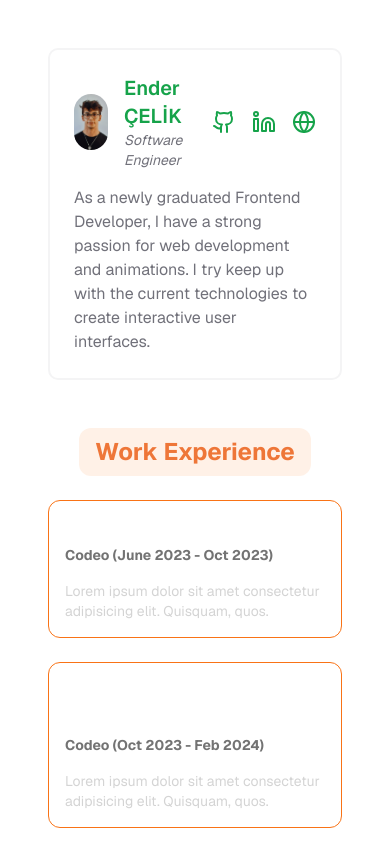
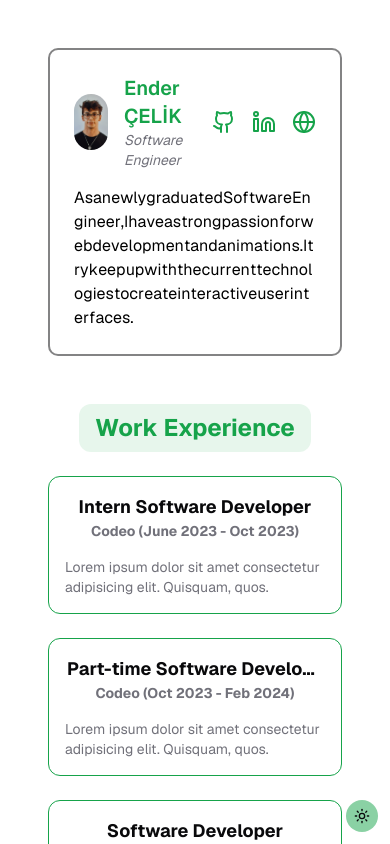
Before and after one commit to EnderCelik0/portfolio, a React (Vite) app: page / in a window 390 px wide. Shown: the top 844 px of the page. Built offline with nearby package versions, Linux system fonts and the light colour scheme.

Commit message:
added animated text comp and fix the coloring in work experience section

```diff
--- a/package.json
+++ b/package.json
@@ -5,7 +5,7 @@
   "type": "module",
   "scripts": {
     "dev": "vite",
-    "build": "tsc -b && vite build",
+    "build": "vite build",
     "lint": "eslint .",
     "preview": "vite preview"
   },
--- a/src/App.tsx
+++ b/src/App.tsx
@@ -1,6 +1,7 @@
 import AboutMe from "./components/AboutMe";
 import { ExpandableCardDemo } from "./components/expandable-cards";
 import { ThemeProvider } from "./components/theme-provider";
+import { ThemeToggle } from "./components/ui/theme-toggle";
 import WorkExperience from "./components/WorkExperience";
 
 function App() {
@@ -10,7 +11,8 @@ function App() {
   return (
     <ThemeProvider defaultTheme="dark" storageKey="vite-ui-theme">
       <div className="min-h-screen bg-background p-12 selection:bg-primary selection:text-background">
-        <div className="mx-auto flex max-w-screen-xl flex-col gap-12 font-geist">
+        <div className="mx-auto flex max-w-screen-lg flex-col gap-12 font-geist">
+          <ThemeToggle />
           <AboutMe />
           <WorkExperience />
           <ExpandableCardDemo />
--- a/src/components/AboutMe.tsx
+++ b/src/components/AboutMe.tsx
@@ -1,15 +1,19 @@
 import { Github, Globe, Linkedin } from "lucide-react";
-import { aboutMe } from "../content/about-me";
+import { motion } from "framer-motion";
+import { aboutMe } from "../content/about-me.js";
 import {
   Tooltip,
   TooltipContent,
   TooltipProvider,
   TooltipTrigger,
 } from "@/components/ui/tooltip";
+import AnimatedText from "./ui/animated-text.js";
 
 export default function AboutMe() {
+  const aboutMeText = aboutMe.description.split("");
+
   return (
-    <section className="rounded-md border-2 border-secondary p-6">
+    <section className="rounded-md border-2 border-foreground/50 p-6">
       <div className="flex flex-col gap-4">
         <div className="flex items-center justify-between gap-4">
           <div className="flex items-center gap-4">
@@ -29,41 +33,55 @@ export default function AboutMe() {
               </p>
             </div>
           </div>
-          <div className="flex gap-4">
+          <div className="group flex gap-4">
+            <TooltipProvider delayDuration={0}>
+              <Tooltip>
+                <TooltipTrigger>
                   <a
                     href="https://github.com/EnderCelik0"
-              className="flex gap-4 text-primary transition-all duration-200 hover:rotate-12 hover:scale-110 hover:text-primary/80"
+                    className="flex gap-4 text-primary transition-all duration-200"
                     target="_blank"
                   >
                     <div>
                       <Github size={24} />
                     </div>
                   </a>
+                </TooltipTrigger>
+                <TooltipContent>
+                  <p>GitHub Profile</p>
+                </TooltipContent>
+              </Tooltip>
+              <Tooltip>
+                <TooltipTrigger>
                   <a
-              href="https://www.linkedin.com/in/ender-%C3%A7elik-9577b023b/"
-              className="flex gap-4 text-primary transition-all duration-200 hover:rotate-12 hover:scale-110 hover:text-primary/80"
+                    href="https://www.linkedin.com/in/ender-çelik-9577b023b/"
+                    className="flex gap-4 text-primary transition-all duration-200 hover:text-primary/80"
                     target="_blank"
                   >
                     <div>
                       <Linkedin size={24} />
                     </div>
                   </a>
-            <TooltipProvider delayDuration={0}>
+                </TooltipTrigger>
+                <TooltipContent>
+                  <p>LinkedIn Profile</p>
+                </TooltipContent>
+              </Tooltip>
               <Tooltip>
                 <TooltipTrigger>
-                  <div className="h text-primary transition-all duration-200 hover:rotate-12 hover:scale-110 hover:text-primary/80">
+                  <div className="h text-primary transition-all duration-200 hover:text-primary/80">
                     <Globe size={24} />
                   </div>
                 </TooltipTrigger>
                 <TooltipContent>
-                  <p>Currently in Manisa / Türkiye</p>
+                  <p>Currently in {aboutMe.location}</p>
                 </TooltipContent>
               </Tooltip>
             </TooltipProvider>
           </div>
         </div>
-        <div>
-          <p className="text-md text-muted-foreground">{aboutMe.description}</p>
+        <div className="flex flex-wrap">
+          <AnimatedText text={aboutMe.description} delay={0.01} />
         </div>
       </div>
     </section>
--- /dev/null
+++ b/src/components/Tooltip.tsx
@@ -0,0 +1,20 @@
+import { TooltipContent, TooltipProvider, TooltipTrigger } from "./ui/tooltip";
+
+export default function Tooltip({
+  children,
+  tooltipText = "Tooltip not found",
+}: {
+  children: React.ReactNode;
+  tooltipText?: string;
+}) {
+  return (
+    <TooltipProvider delayDuration={0}>
+      <Tooltip>
+        <TooltipTrigger>{children}</TooltipTrigger>
+        <TooltipContent>
+          <p>{tooltipText}</p>
+        </TooltipContent>
+      </Tooltip>
+    </TooltipProvider>
+  );
+}
--- a/src/components/WorkExperience.tsx
+++ b/src/components/WorkExperience.tsx
@@ -4,7 +4,7 @@ import { motion } from "framer-motion";
 export default function WorkExperience() {
   return (
     <div className="flex flex-col gap-6">
-      <HeadingChip textColor="text-orange-600/80" bgColor="bg-orange-500/10">
+      <HeadingChip textColor="text-primary" bgColor="bg-primary/10">
         Work Experience
       </HeadingChip>
       <div className="grid grid-cols-1 gap-6 lg:grid-cols-2">
@@ -13,19 +13,22 @@ export default function WorkExperience() {
             initial={{ opacity: 0, y: 30 }}
             animate={{ opacity: 1, y: 0 }}
             transition={{ delay: index * 0.3 }}
-            className={`flex flex-col gap-4 rounded-xl border border-orange-500 p-4 ${
+            className={`flex flex-col gap-4 rounded-xl border border-primary p-4 ${
               experience.isCurrent ? "" : ""
             }`}
+            key={index}
           >
-            <div className="flex flex-col justify-between md:justify-between lg:flex-row">
-              <h3 className="text-lg font-bold text-white">
+            <div className="flex flex-col items-center justify-between md:justify-between lg:flex-row">
+              <h3 className="max-w-64 truncate text-lg font-bold text-foreground">
                 {experience.title}
               </h3>
-              <p className="text-sm font-bold text-neutral-500">
+              <p className="text-sm font-bold text-muted-foreground">
                 {experience.company} ({experience.date})
               </p>
             </div>
-            <p className="text-sm text-neutral-300">{experience.description}</p>
+            <p className="text-sm text-muted-foreground">
+              {experience.description}
+            </p>
           </motion.div>
         ))}
       </div>
--- a/src/components/expandable-cards.tsx
+++ b/src/components/expandable-cards.tsx
@@ -32,13 +32,6 @@ export function ExpandableCardDemo() {
   }, [active]);
 
   useOutsideClick(ref, () => setActive(null));
-
-  const animateCards = {
-    initial: { opacity: 0, y: 30 },
-    animate: { opacity: 1, y: 0 },
-    exit: { opacity: 0, y: 30 },
-    transition: { duration: 0.3 },
-  };
 
   return (
     <>
@@ -86,7 +79,7 @@ export function ExpandableCardDemo() {
                   height={200}
                   src={active.src}
                   alt={active.title}
-                  className="h-80 w-full object-cover object-top sm:rounded-tl-lg sm:rounded-tr-lg lg:h-80"
+                  className="h-80 w-full object-cover sm:rounded-tl-lg sm:rounded-tr-lg lg:h-80"
                 />
               </motion.div>
 
@@ -138,7 +131,7 @@ export function ExpandableCardDemo() {
         ) : null}
       </AnimatePresence>
       <div className="flex flex-col items-center gap-6">
-        <HeadingChip textColor="text-primary/80" bgColor="bg-primary/10">
+        <HeadingChip textColor="text-primary" bgColor="bg-primary/10">
           Projects
         </HeadingChip>
         <ul className="mx-auto grid w-full grid-cols-1 items-start gap-4 md:grid-cols-2">
@@ -160,7 +153,7 @@ export function ExpandableCardDemo() {
                 delay: index * 0.2,
                 ease: "easeOut",
               }}
-              className="flex cursor-pointer flex-col rounded-xl transition-colors duration-200 hover:bg-primary/30 dark:hover:bg-accent/95"
+              className="flex cursor-pointer flex-col rounded-xl p-2 transition-colors duration-200 hover:bg-primary/30"
             >
               <div className="flex w-full flex-col gap-4">
                 <motion.div layoutId={`image-${card.title}-${id}`}>
@@ -264,7 +257,7 @@ const cards = [
       return (
         <ul className="flex flex-col gap-4">
           {cardFeatures.watch.map((feature) => (
-            <li className="">
+            <li key={feature}>
               <span className="text-primary">-</span> {feature}
             </li>
           ))}
@@ -282,7 +275,7 @@ const cards = [
       return (
         <ul className="flex flex-col gap-4">
           {cardFeatures.motorcycle.map((feature) => (
-            <li className="">
+            <li key={feature}>
               <span className="text-primary">-</span> {feature}
             </li>
           ))}
@@ -300,7 +293,7 @@ const cards = [
       return (
         <ul className="flex flex-col gap-4">
           {cardFeatures.trunk.map((feature) => (
-            <li className="">
+            <li key={feature}>
               <span className="text-primary">-</span> {feature}
             </li>
           ))}
--- /dev/null
+++ b/src/components/ui/animated-text.tsx
@@ -0,0 +1,39 @@
+import { motion, Variants } from "framer-motion";
+
+export default function AnimatedText({
+  text,
+  delay,
+}: {
+  text: string;
+  delay: number;
+}) {
+  const words = text.split("");
+
+  const textVariants: Variants = {
+    offscreen: {
+      opacity: 0,
+      y: 30,
+    },
+    onscreen: {
+      opacity: 1,
+      y: 0,
+    },
+  };
+
+  return (
+    <>
+      {words.map((word, index) => (
+        <motion.span
+          variants={textVariants}
+          initial="offscreen"
+          whileInView="onscreen"
+          viewport={{ once: true }}
+          transition={{ delay: index * delay }}
+          key={index}
+        >
+          {word}
+        </motion.span>
+      ))}
+    </>
+  );
+}
--- a/src/components/ui/theme-toggle.tsx
+++ b/src/components/ui/theme-toggle.tsx
@@ -14,7 +14,7 @@ export function ThemeToggle() {
   return (
     <div
       onClick={handleThemeChange}
-      className="flex aspect-square h-full items-center space-x-2 rounded-full p-2 transition-colors duration-200 hover:bg-primary/50"
+      className="fixed bottom-3 right-3 flex aspect-square h-8 w-8 items-center justify-center space-x-2 rounded-full bg-primary/50 p-2 transition-colors duration-200"
     >
       {theme === "dark" ? (
         <AnimatePresence>
@@ -29,7 +29,7 @@ export function ThemeToggle() {
               bounce: 0.2,
             }}
           >
-            <Sun className="w-4" />
+            <Sun className="w-4 text-foreground" />
           </motion.div>
         </AnimatePresence>
       ) : null}
--- a/src/content/about-me.js
+++ b/src/content/about-me.js
@@ -5,5 +5,6 @@ export const aboutMe = {
   name: "Ender ÇELİK",
   job: "Software Engineer",
   description:
-    "As a newly graduated Frontend Developer, I have a strong passion for web development and animations. I try keep up with the current technologies to create interactive user interfaces.",
+    "As a newly graduated Software Engineer, I have a strong passion for web development and animations. I try keep up with the current technologies to create interactive user interfaces.",
+  location: "Manisa / Türkiye",
 };
```
Lines whose indentation alone changed are shown as unchanged.
